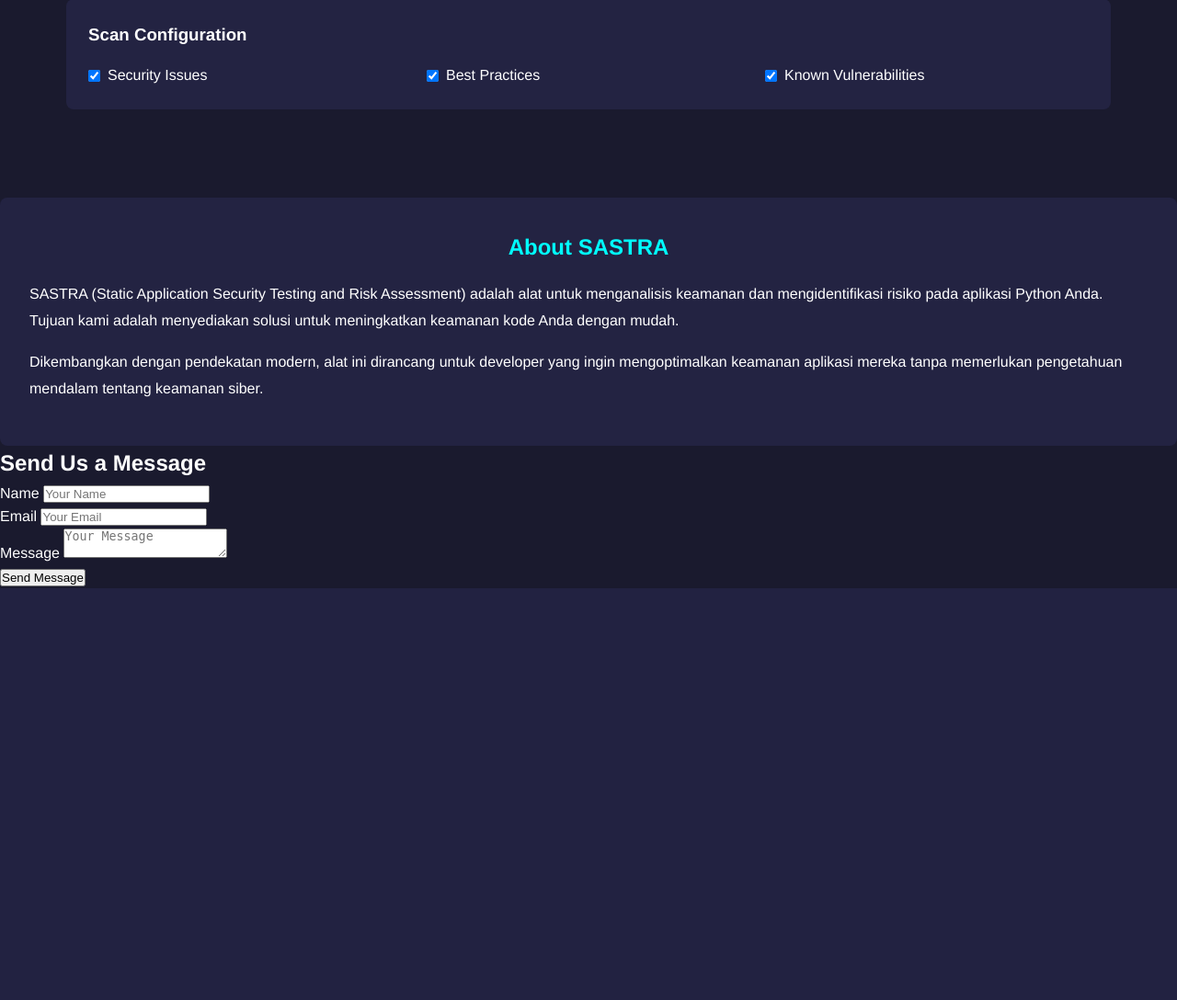
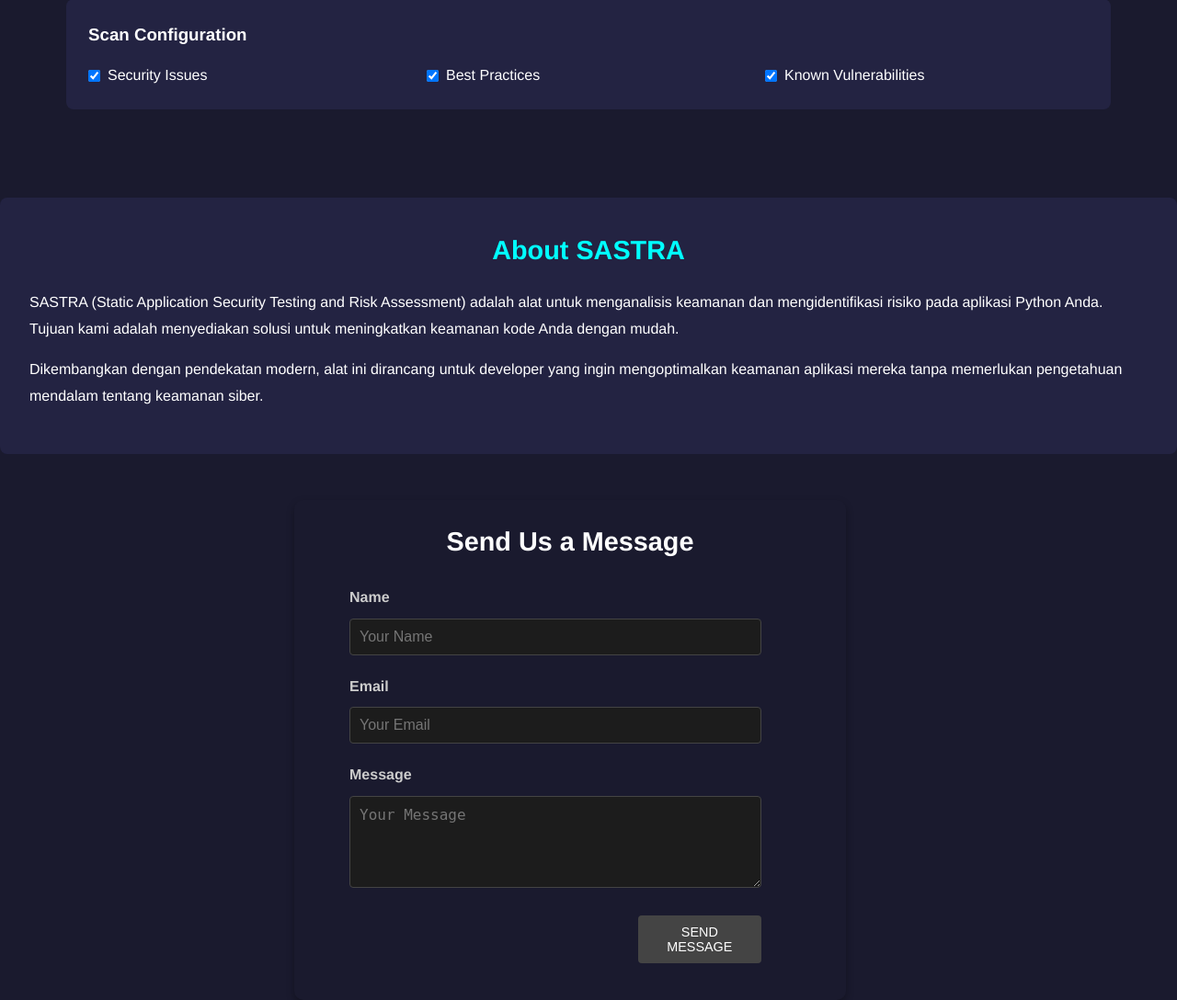
Before and after one commit to ASK1E/SASTRA, a Flask app: page / in a window 1280 px wide. Shown: the part 566-1654 px from the top of the page at 92% size. Before the commit the page ends 1206 px from the top, so only its background shows below. Run offline with Flask 3, Linux system fonts and the light colour scheme; parts of the project's set-up code (start-up, migrations or seed data) failed here and were passed over.

Commit message:
Update style.css

```diff
--- a/static/style.css
+++ b/static/style.css
@@ -12,6 +12,7 @@ body {
   color: #ffffff;
   min-height: 100vh;
   position: relative;
+  height: 100vh;
 }
 
 .container {
@@ -338,3 +339,86 @@ h1 {
   margin-bottom: 1rem;
   font-size: 1rem;
 }
+
+/* contact */
+
+.container_contact {
+  max-width: 600px;
+  width: 100%;
+  border-radius: 10px;
+  box-shadow: 0 4px 8px rgba(0, 0, 0, 0.3);
+  padding: 20px;
+  margin-left: 25%;
+  margin-top: 50px ;
+  line-height: 1.8;
+}
+
+h2 {
+  text-align: center;
+  font-size: 1.8rem;
+  margin-bottom: 20px;
+  color: #fff;
+}
+
+.form-group {
+  margin-bottom: 20px;
+  width: 80%;
+  margin-left: 40px;
+}
+
+.form-group label {
+  display: block;
+  font-weight: 600;
+  margin-bottom: 8px;
+  color: #ccc;
+}
+
+.form-group input, .form-group textarea {
+  width: 100%;
+  padding: 10px;
+  background-color: #1c1c1c;
+  border: 1px solid #444;
+  border-radius: 4px;
+  font-size: 1rem;
+  color: #fff;
+  transition: border-color 0.3s;
+}
+
+.form-group input:focus, .form-group textarea:focus {
+  border-color: #666;
+  outline: none;
+}
+
+.form-group textarea {
+  resize: vertical;
+  height: 100px;
+}
+
+.form-group button {
+  display: flex;
+  background-color: #444;
+  color: #fff;
+  justify-content: flex-end;
+  padding: 10px 20px;
+  border: none;
+  border-radius: 4px;
+  font-size: 0.9rem;
+  cursor: pointer;
+  text-transform: uppercase;
+  transition: background-color 0.3s;
+  margin-left: 70%;
+}
+
+.form-group button:hover {
+  background-color: #666;
+}
+
+.form-group button:active {
+  background-color: #333;
+}
+
+@media (max-width: 768px) {
+  .container {
+      padding: 15px;
+  }
+}
```
